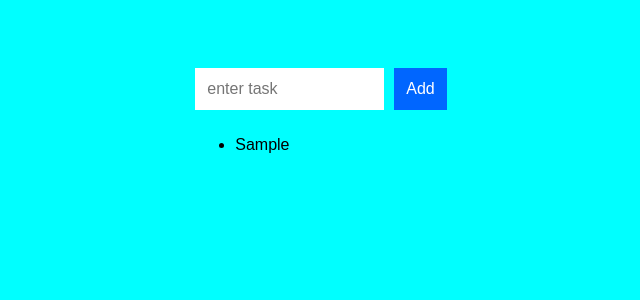
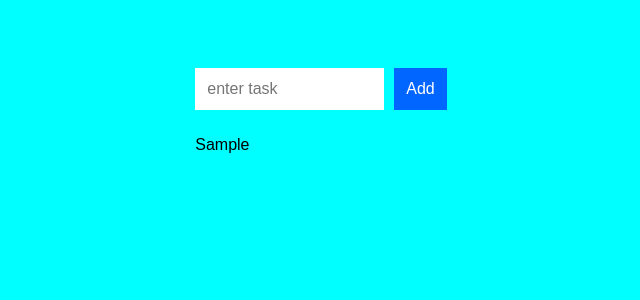
Before and after one commit to Oceanblue713/react-todo, a React (Create React App) app: page / in a window 1280 px wide. Both pictures are taken after typing "Sample" into the empty fields and a click on the button "Add". Shown: the top 300 px of the page, without its empty margins (319-959 px from the left). Built offline with nearby package versions, Linux system fonts and the light colour scheme.

Commit message:
Modify createTasks

```diff
--- a/src/App.css
+++ b/src/App.css
@@ -20,3 +20,9 @@
   border: 2px solid #003399;
   cursor: pointer;
 }
+
+.todoListMain .theList {
+  list-style: none;
+  padding-left: 0;
+  width: 250px;
+}
--- a/src/TodoItems.js
+++ b/src/TodoItems.js
@@ -2,7 +2,8 @@ import React, { Component } from 'react';
 
 class TodoItems extends Component {
   crearteTasks(item) {
-    return <li key={item.key}>{item.text}</li>
+    return <li onClick={() => this.delete(item.key)}
+               key={item.key}>{item.text}</li>
   }
 
   render() {
```
